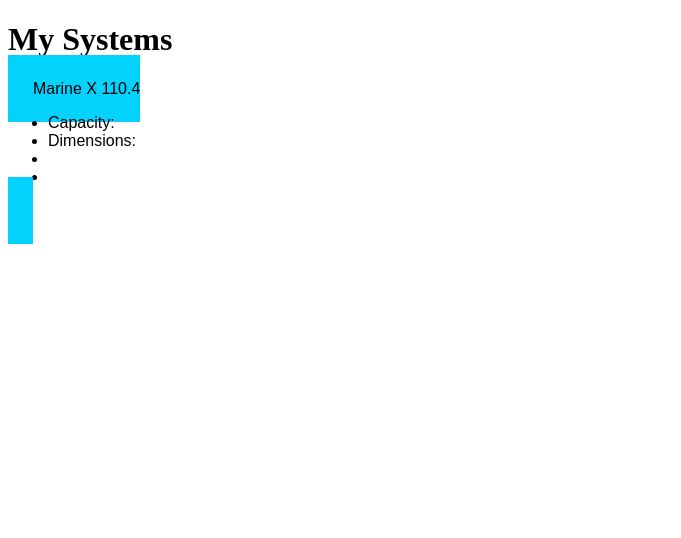
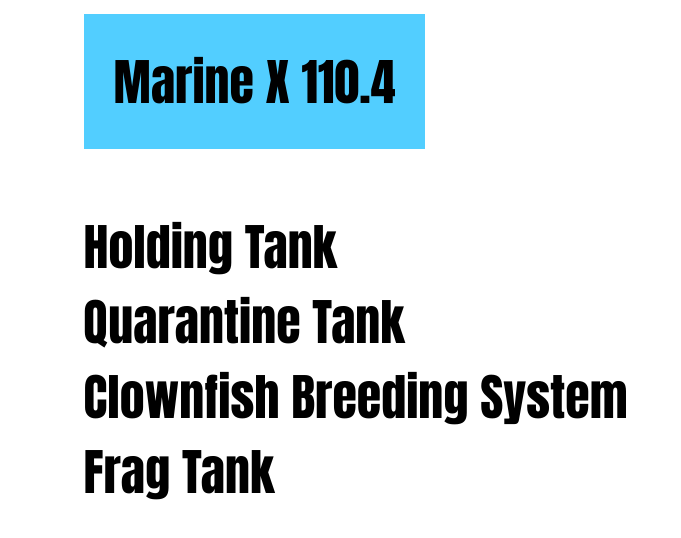
Before and after one commit to jbfishtanks/jbfishtanks, a plain HTML site: page index.html in a window 1280 px wide. Shown: the whole page, without its empty margins (0-681 px from the left). Drawn offline with Linux system fonts and the light colour scheme.

Commit message:
style edits

```diff
--- a/index.html
+++ b/index.html
@@ -7,16 +7,17 @@
 	<span id="table">
 		<span></span>
 	</span>
-<h1>My Systems</h1>
+	<br><br>
 	<container id="systems">
-		<span class="systemname" id="marinex110">Marine X 110.4
-			<ul>
-				<li>Capacity:</li>
-				<li>Dimensions:</li>
-				<li></li>
-				<li></li>
-			</ul>
-		</span>
+		<span class="systemname" id="marinex110">Marine X 110.4</span>
+		<br><br><br><br><br><br>
+		<span class="systemname" id="holding_tank">Holding Tank</span>
+		<br>
+		<span class="systemname" id="quarantine_tank">Quarantine Tank</span>
+		<br>
+		<span class="systemname" id="clownfish_breeding_system">Clownfish Breeding System</span>
+		<br>
+		<span class="systemname" id="frag_tank">Frag Tank</span>
 	</container>
 </body>
 </html>
--- a/indexstyle.css
+++ b/indexstyle.css
@@ -1,20 +1,18 @@
-#marinex110 {
-	background-color:#03d3fc;
+.systemname {
+	font-family:"Impact", Charcoal, sans-serif;
+	margin-left:2cm;
+	font-size:50px;
 }
 
-.systemname {
-	font-family: "Impact, Charcoal", sans-serif;"
-	font-size:30px;
-	padding-top:25px;
-	padding-right: 25px;
-	padding-left:25px;
-	padding-bottom:25px;
+#marinex110 {
+	background-color:#52ceff;
+	padding-left: 30px;
+	padding-right:30px;
+	padding-bottom:30px;
+	padding-top:30px;
+	margin-top:2cm;
 }
 
-#systems {
-
+#body {
+	margin-top:2cm;
 }
-
-body {
-	background-color:;
-}
```
